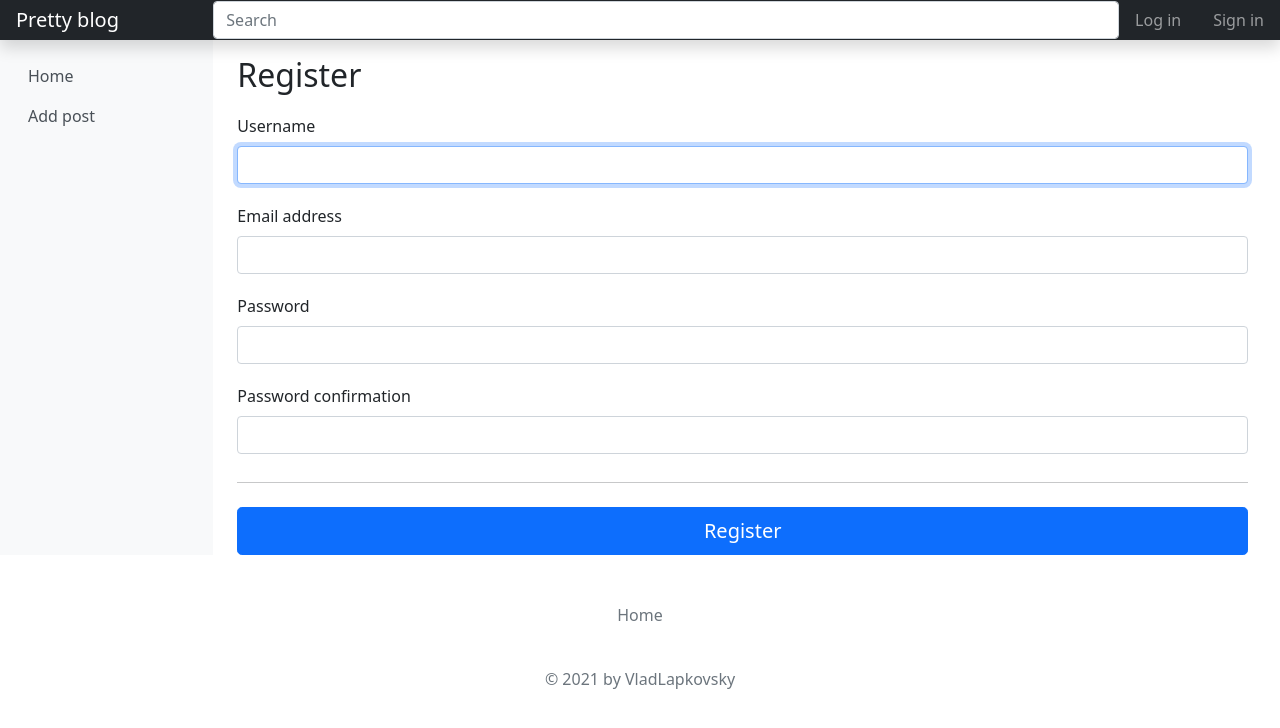
After one commit to VladLapkovsky/djangoblog, a Django app: page /register/ in a window 1280 px wide. The commit adds this page. Shown: the top 728 px of the page. Run offline with Django 3.2, Linux system fonts and the light colour scheme.

Commit message:
Add register page

```diff
--- a/blog_core/forms.py
+++ b/blog_core/forms.py
@@ -1,7 +1,8 @@
 from django import forms
+from django.contrib.auth.forms import UserCreationForm
 from django.core.exceptions import ValidationError
 
-from blog_core.models import Post
+from blog_core.models import CustomUser, Post
 
 CONTENT_AREA_CLASS = 'form-control'
 TITLE_WIDGET = forms.TextInput(
@@ -24,7 +25,7 @@ class AddPostForm(forms.ModelForm):
 
     class Meta:
         model = Post
-        fields = ['title', 'content', 'author']
+        fields = ('title', 'content', 'author')
         widgets = {
             'title': TITLE_WIDGET,
             'content': CONTENT_WIDGET,
@@ -38,5 +39,25 @@ class AddPostForm(forms.ModelForm):
             raise ValidationError('The title is longer than 200 characters.')
         return title
 
-    def clean_context(self):
-        pass
+
+class RegisterUserForm(UserCreationForm):
+    def __init__(self, *args, **kwargs):
+        super().__init__(*args, **kwargs)
+        for visible in self.visible_fields():
+            visible.field.widget.attrs['class'] = CONTENT_AREA_CLASS
+
+    class Meta:
+        model = CustomUser
+        fields = ('username', 'email', 'password1', 'password2')
+
+    def clean_username(self):
+        username = self.cleaned_data['username']
+        if CustomUser.objects.filter(username=username).exists():
+            raise ValidationError('The user with this name is already exists. Try another one.')
+        return username
+
+    def clean_email(self):
+        email = self.cleaned_data['email']
+        if CustomUser.objects.filter(email=email).exists():
+            raise ValidationError('The user with this email is already exists. Try another one.')
+        return email
--- /dev/null
+++ b/blog_core/templates/blog_core/register.html
@@ -0,0 +1,30 @@
+{% extends "layout/base.html" %}
+
+{% block title %}
+{{ title }}
+{% endblock %}
+
+{% block content %}
+<div class="post__main">
+    <h2 class="post__header">Register</h2>
+    <form method="post">
+        {% csrf_token %}
+        <div class="row g-3">
+            <div class="form-error">
+                {{ form.non_field_errors }}
+            </div>
+            {% for form_field in form %}
+            <div class="col-12">
+                <label for="{{ form_field.id_for_label }}" class="form-label">{{ form_field.label }}</label>
+                {{ form_field }}
+                <div class="form-error">
+                    {{ form_field.errors }}
+                </div>
+            </div>
+            {% endfor %}
+        </div>
+        <hr class="my-4">
+        <button class="w-100 btn btn-primary btn-lg" type="submit">Register</button>
+    </form>
+</div>
+{% endblock %}
--- a/blog_core/templates/layout/base.html
+++ b/blog_core/templates/layout/base.html
@@ -24,8 +24,8 @@
         <input class="form-control form-control-dark w-100" type="text" placeholder="Search" aria-label="Search">
         <div class="navbar-nav">
             <div class="nav-item text-nowrap d-flex justify-content-between flex-wrap flex-md-nowrap align-items-center">
-                <a class="nav-link px-3" href="#">Log in</a>
-                <a class="nav-link px-3" href="#">Sign in</a>
+                <a class="nav-link px-3" href="{% url 'login' %}">Log in</a>
+                <a class="nav-link px-3" href="{% url 'register' %}">Sign in</a>
             </div>
         </div>
     </header>
--- a/blog_core/urls.py
+++ b/blog_core/urls.py
@@ -1,11 +1,11 @@
 from django.urls import path
 
-from blog_core.views import AddPostPage
-from blog_core.views import BlogHome
-from blog_core.views import SinglePost
+from blog_core.views import AddPostPage, BlogHome, RegisterUser, SinglePost
 
 urlpatterns = [
+    path('', BlogHome.as_view(), name='home'),
+    path('register/', RegisterUser.as_view(), name='register'),
+    path('login/', AddPostPage.as_view(), name='login'),
     path('add-post/', AddPostPage.as_view(), name='add_post'),
     path('<slug:post_slug>/', SinglePost.as_view(), name='post'),
-    path('', BlogHome.as_view(), name='home'),
 ]
--- a/blog_core/views.py
+++ b/blog_core/views.py
@@ -4,7 +4,7 @@ from django.shortcuts import get_object_or_404, redirect, render
 from django.urls import reverse_lazy
 from django.views.generic import CreateView, DetailView, ListView
 
-from blog_core.forms import AddPostForm
+from blog_core.forms import AddPostForm, RegisterUserForm
 from blog_core.models import Comment, Post
 from blog_core.utils import DataMixin
 
@@ -103,3 +103,15 @@ class AddPostPage(LoginRequiredMixin, DataMixin, CreateView):
 #         template_name=path,
 #         context=context,
 #     )
+
+class RegisterUser(DataMixin, CreateView):
+    form_class = RegisterUserForm
+    template_name = 'blog_core/register.html'
+    success_url = reverse_lazy('login')
+
+    def get_context_data(self, **kwargs):
+        context = super().get_context_data(**kwargs)
+        extra_context = self.get_user_context(
+            title='Register',
+        )
+        return context | extra_context
--- a/djangoblog/urls.py
+++ b/djangoblog/urls.py
@@ -13,12 +13,17 @@ Including another URLconf
     1. Import the include() function: from django.urls import include, path
     2. Add a URL to urlpatterns:  path('blog/', include('blog.urls'))
 """
-import debug_toolbar
+from django.conf import settings
 from django.contrib import admin
 from django.urls import path, include
 
 urlpatterns = [
     path('admin/', admin.site.urls),
-    path('debug_tool/', include(debug_toolbar.urls)),
     path('', include('blog_core.urls')),
 ]
+
+if settings.DEBUG:
+    import debug_toolbar
+    urlpatterns = [
+        path('__debug__/', include(debug_toolbar.urls)),
+    ] + urlpatterns
--- a/users/admin.py
+++ b/users/admin.py
@@ -9,7 +9,7 @@ class CustomUserAdmin(UserAdmin):
     add_form = CustomUserCreationForm
     form = CustomUserChangeForm
     model = CustomUser
-    list_display = ['email', 'username']
+    list_display = ['id', 'username', 'email']
 
 
 admin.site.register(CustomUser, CustomUserAdmin)
```
